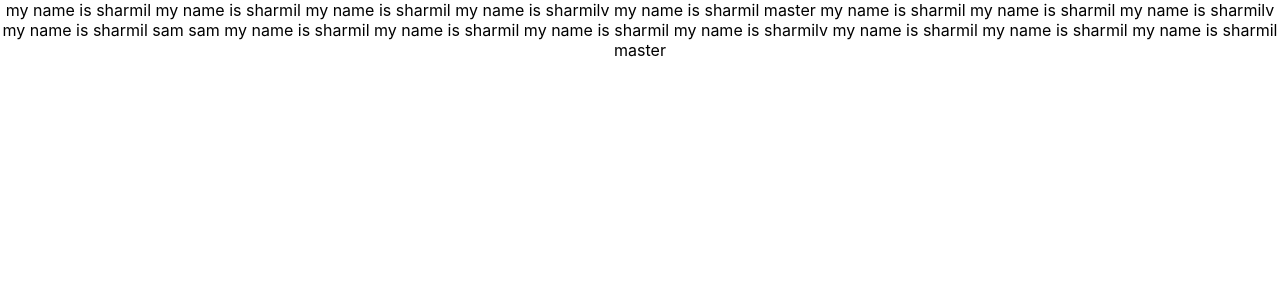
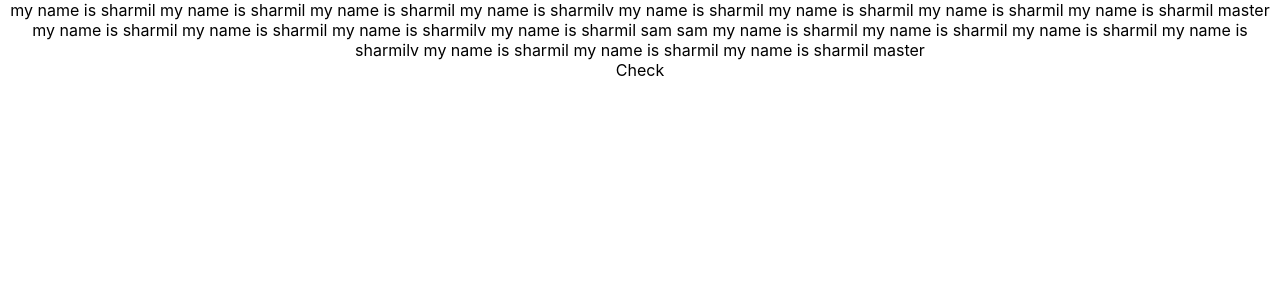
Before and after one commit to kathiriyasharmil/32, a React (Create React App) app: page / in a window 1280 px wide. Shown: the top 300 px of the page. Built offline with nearby package versions, Linux system fonts and the light colour scheme.

Commit message:
add  new file

```diff
--- a/src/App.js
+++ b/src/App.js
@@ -1,13 +1,18 @@
+import React from "react";
 import logo from './logo.svg';
 import './App.css';
+import Check from "./check";
 
 function App() {
   return (
     <div className="App">
-      my name is sharmil
+        my name is sharmil
         my name is sharmil
         my name is sharmil
         my name is sharmilv
+        my name is sharmil
+        my name is sharmil
+        my name is sharmil
         my name is sharmil
         master
       my name is sharmil
@@ -23,6 +28,7 @@ function App() {
         my name is sharmil
         my name is sharmil
         master
+        <Check/>
     </div>
   );
 }
--- /dev/null
+++ b/src/check.js
@@ -0,0 +1,11 @@
+import React from 'react';
+
+const Check = () => {
+    return (
+        <div>
+            Check
+        </div>
+    );
+};
+
+export default Check;
```
